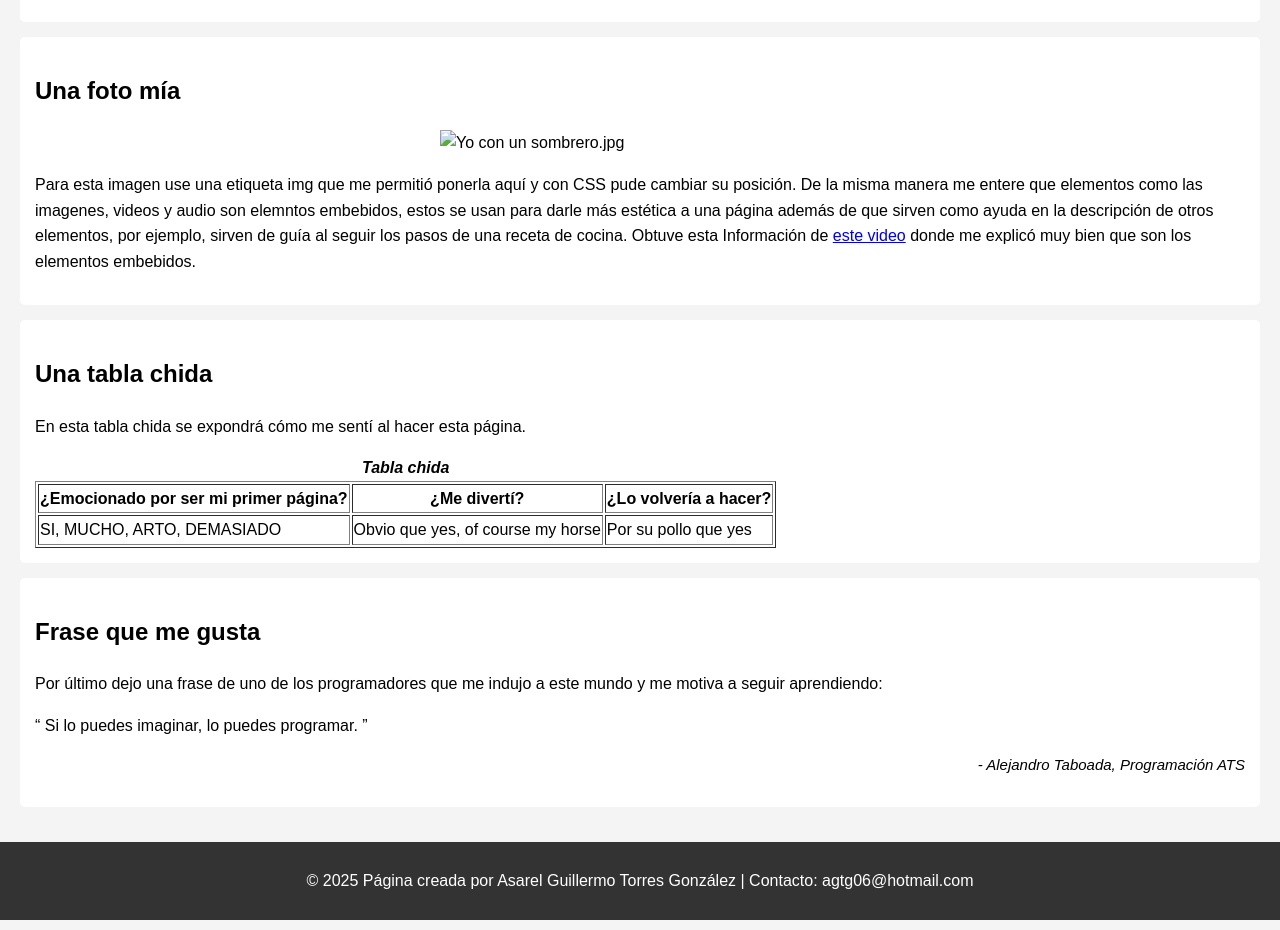
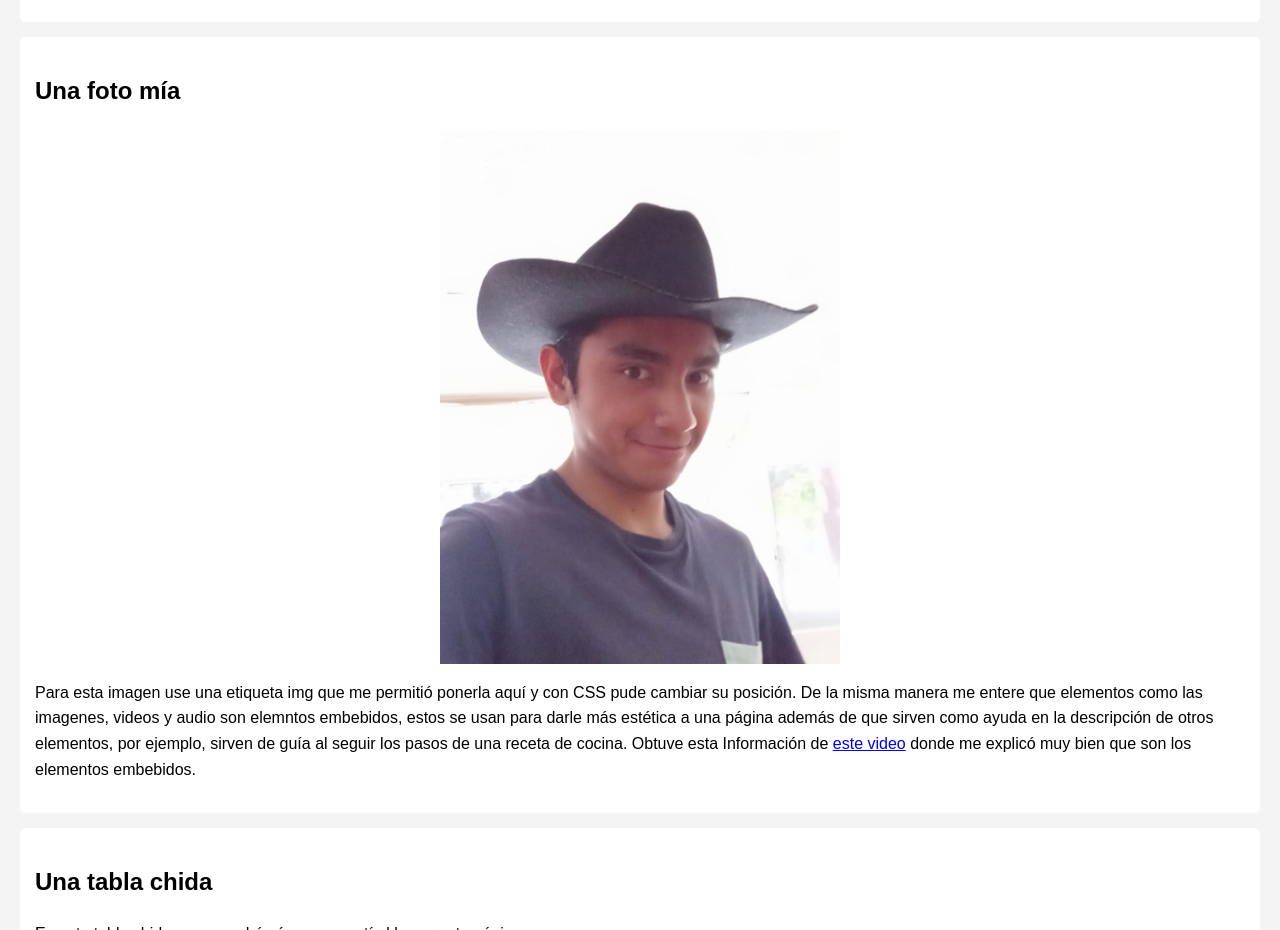
Before and after one commit to 0AGTG0/Actividad4_SitioWebPersonal, a plain HTML site: page index.html in a window 1280 px wide. Shown: the part 1200-2130 px from the top of the page. Drawn offline with Linux system fonts and the light colour scheme; the site is published under a folder, as on GitHub Pages, so addresses that start at the root find nothing.

Commit message:
Un pequeñisimo cambio

```diff
--- a/index.html
+++ b/index.html
@@ -124,7 +124,7 @@
             </article>
             <article>
                 <h2 id="foto">Una foto mía</h2>
-                <img src="/imagenes/yoConSombrero.jpeg" alt="Yo con un sombrero.jpg" width="400">
+                <img src="imagenes/yoConSombrero.jpeg" alt="Yo con un sombrero.jpg" width="400">
                 <p>Para esta imagen use una etiqueta img que me permitió ponerla aquí y con CSS pude cambiar su posición. De la misma manera me entere que elementos como las imagenes, videos y audio son elemntos embebidos, estos se usan para darle más estética a una página además de que sirven como ayuda en la descripción de otros elementos, por ejemplo, sirven de guía al seguir los pasos de una receta de cocina. Obtuve esta Información de <a href="https://youtu.be/1wQIu0Jar5M?si=h94zEzk9g5_QS60U" target="_blank">este video</a> donde me explicó muy bien que son los elementos embebidos.</p>
             </article>
             <article>
```
